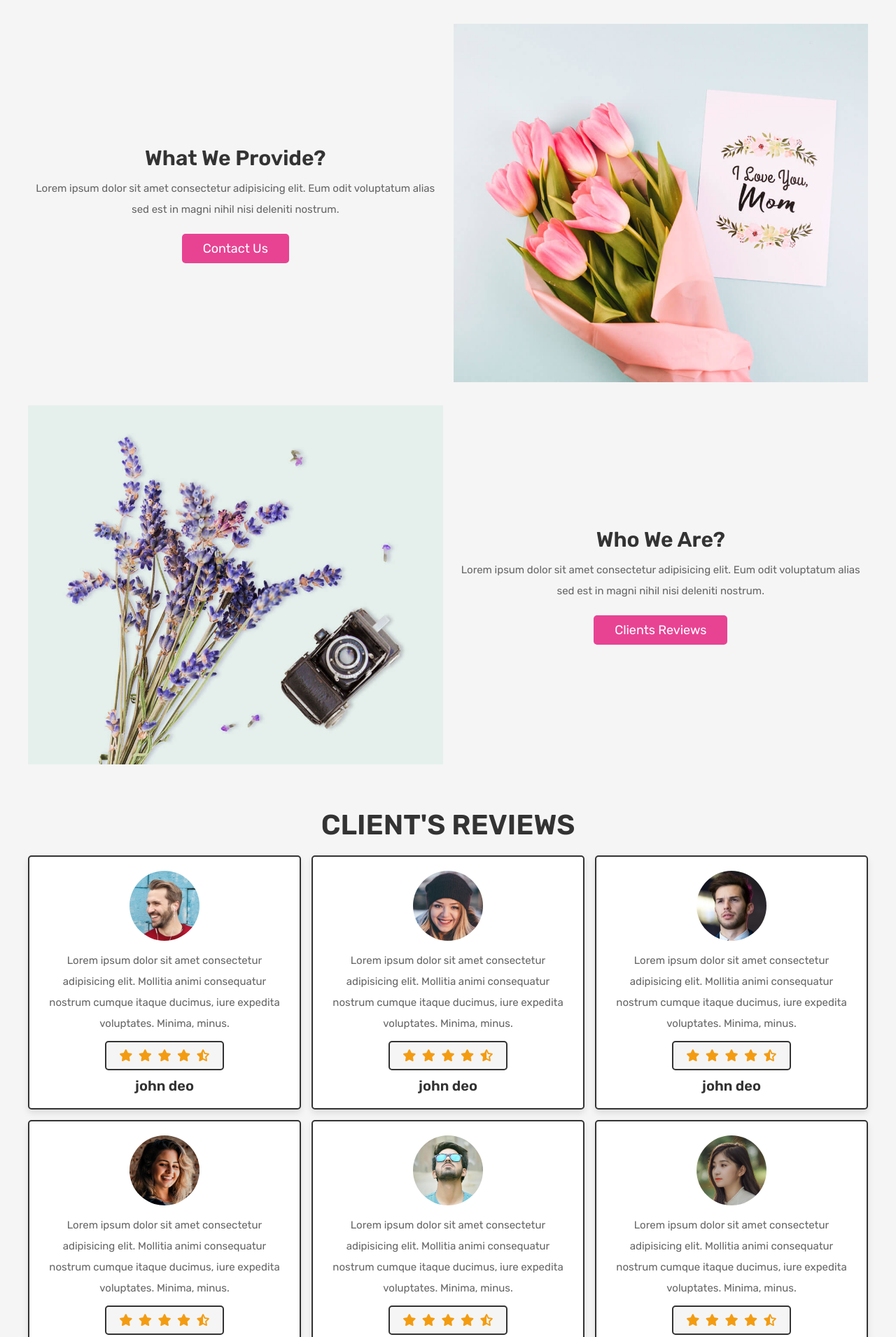
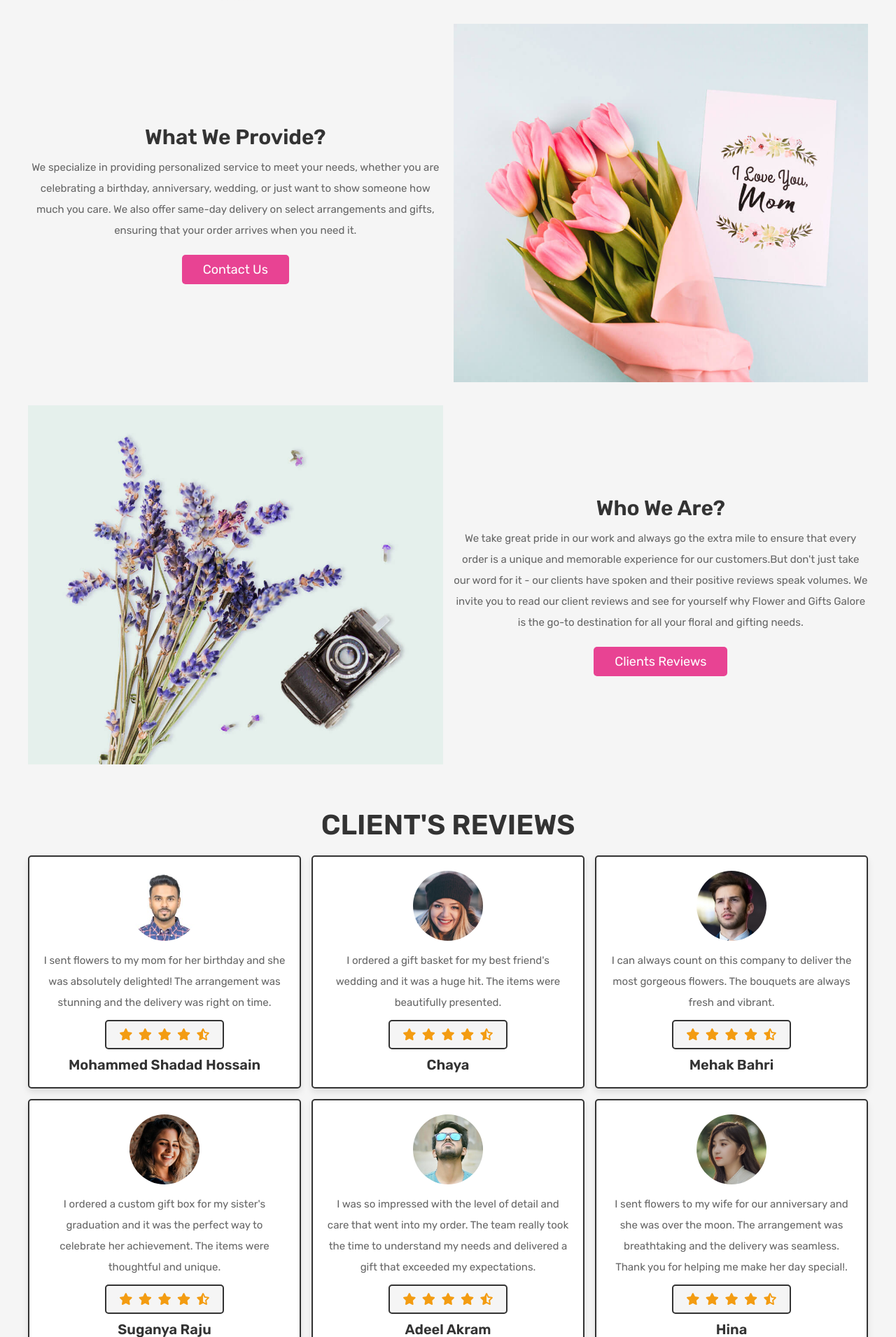
Before and after one commit to mohdshadadhossain/Flower-and-Gifts-Galore, a PHP site: page /about.php in a window 1280 px wide. Shown: the part 820-2730 px from the top of the page at 70% size. Run offline with PHP 8.4, Linux system fonts and the light colour scheme; a user stored in the database is signed in; data comes from the database, SQL or seed files in the repository.

Commit message:
version 1.1 updated about page

```diff
--- a/about.php
+++ b/about.php
@@ -33,7 +33,7 @@ if(!isset($user_id)){
 
 <section class="heading">
     <h3>about us</h3>
-    <p> <a href="home.php">home</a> / about </p>
+    <p> <a href="home.php">Home</a> / About </p>
 </section>
 
 <section class="about">
@@ -46,7 +46,7 @@ if(!isset($user_id)){
 
         <div class="content">
             <h3>why choose us?</h3>
-            <p>Lorem ipsum dolor sit amet consectetur adipisicing elit. Eum odit voluptatum alias sed est in magni nihil nisi deleniti nostrum.</p>
+            <p>We offer the highest quality flowers and gifts, personalized service, and exceptional value. Our team of experts carefully handpicks and crafts every arrangement and gift, ensuring that each order is a unique work of art. Plus, with our wide selection of fresh blooms and unique gifts, we have everything you need to make your next occasion unforgettable. Click the "Shop Now" button to experience the Flower and Gifts Galore difference today!</p>
             <a href="shop.php" class="btn">shop now</a>
         </div>
 
@@ -56,7 +56,7 @@ if(!isset($user_id)){
 
         <div class="content">
             <h3>what we provide?</h3>
-            <p>Lorem ipsum dolor sit amet consectetur adipisicing elit. Eum odit voluptatum alias sed est in magni nihil nisi deleniti nostrum.</p>
+            <p>We specialize in providing personalized service to meet your needs, whether you are celebrating a birthday, anniversary, wedding, or just want to show someone how much you care. We also offer same-day delivery on select arrangements and gifts, ensuring that your order arrives when you need it.</p>
             <a href="contact.php" class="btn">contact us</a>
         </div>
 
@@ -74,7 +74,7 @@ if(!isset($user_id)){
 
         <div class="content">
             <h3>who we are?</h3>
-            <p>Lorem ipsum dolor sit amet consectetur adipisicing elit. Eum odit voluptatum alias sed est in magni nihil nisi deleniti nostrum.</p>
+            <p>We take great pride in our work and always go the extra mile to ensure that every order is a unique and memorable experience for our customers.But don't just take our word for it - our clients have spoken and their positive reviews speak volumes. We invite you to read our client reviews and see for yourself why Flower and Gifts Galore is the go-to destination for all your floral and gifting needs.</p>
             <a href="#reviews" class="btn">clients reviews</a>
         </div>
 
@@ -89,8 +89,8 @@ if(!isset($user_id)){
     <div class="box-container">
 
         <div class="box">
-            <img src="images/pic-1.png" alt="">
-            <p>Lorem ipsum dolor sit amet consectetur adipisicing elit. Mollitia animi consequatur nostrum cumque itaque ducimus, iure expedita voluptates. Minima, minus.</p>
+            <img src="images/pic-1.jpg" alt="">
+            <p>I sent flowers to my mom for her birthday and she was absolutely delighted! The arrangement was stunning and the delivery was right on time.</p>
             <div class="stars">
                 <i class="fas fa-star"></i>
                 <i class="fas fa-star"></i>
@@ -98,12 +98,12 @@ if(!isset($user_id)){
                 <i class="fas fa-star"></i>
                 <i class="fas fa-star-half-alt"></i>
             </div>
-            <h3>john deo</h3>
+            <h3>Mohammed Shadad Hossain</h3>
         </div>
 
         <div class="box">
             <img src="images/pic-2.png" alt="">
-            <p>Lorem ipsum dolor sit amet consectetur adipisicing elit. Mollitia animi consequatur nostrum cumque itaque ducimus, iure expedita voluptates. Minima, minus.</p>
+            <p>I ordered a gift basket for my best friend's wedding and it was a huge hit. The items were beautifully presented.</p>
             <div class="stars">
                 <i class="fas fa-star"></i>
                 <i class="fas fa-star"></i>
@@ -111,12 +111,12 @@ if(!isset($user_id)){
                 <i class="fas fa-star"></i>
                 <i class="fas fa-star-half-alt"></i>
             </div>
-            <h3>john deo</h3>
+            <h3>Chaya</h3>
         </div>
 
         <div class="box">
             <img src="images/pic-3.png" alt="">
-            <p>Lorem ipsum dolor sit amet consectetur adipisicing elit. Mollitia animi consequatur nostrum cumque itaque ducimus, iure expedita voluptates. Minima, minus.</p>
+            <p>I can always count on this company to deliver the most gorgeous flowers. The bouquets are always fresh and vibrant.</p>
             <div class="stars">
                 <i class="fas fa-star"></i>
                 <i class="fas fa-star"></i>
@@ -124,12 +124,12 @@ if(!isset($user_id)){
                 <i class="fas fa-star"></i>
                 <i class="fas fa-star-half-alt"></i>
             </div>
-            <h3>john deo</h3>
+            <h3>Mehak Bahri</h3>
         </div>
 
         <div class="box">
             <img src="images/pic-4.png" alt="">
-            <p>Lorem ipsum dolor sit amet consectetur adipisicing elit. Mollitia animi consequatur nostrum cumque itaque ducimus, iure expedita voluptates. Minima, minus.</p>
+            <p>I ordered a custom gift box for my sister's graduation and it was the perfect way to celebrate her achievement. The items were thoughtful and unique.</p>
             <div class="stars">
                 <i class="fas fa-star"></i>
                 <i class="fas fa-star"></i>
@@ -137,12 +137,12 @@ if(!isset($user_id)){
                 <i class="fas fa-star"></i>
                 <i class="fas fa-star-half-alt"></i>
             </div>
-            <h3>john deo</h3>
+            <h3>Suganya Raju</h3>
         </div>
 
         <div class="box">
             <img src="images/pic-5.png" alt="">
-            <p>Lorem ipsum dolor sit amet consectetur adipisicing elit. Mollitia animi consequatur nostrum cumque itaque ducimus, iure expedita voluptates. Minima, minus.</p>
+            <p>I was so impressed with the level of detail and care that went into my order. The team really took the time to understand my needs and delivered a gift that exceeded my expectations.</p>
             <div class="stars">
                 <i class="fas fa-star"></i>
                 <i class="fas fa-star"></i>
@@ -150,12 +150,12 @@ if(!isset($user_id)){
                 <i class="fas fa-star"></i>
                 <i class="fas fa-star-half-alt"></i>
             </div>
-            <h3>john deo</h3>
+            <h3>Adeel Akram</h3>
         </div>
 
         <div class="box">
             <img src="images/pic-6.png" alt="">
-            <p>Lorem ipsum dolor sit amet consectetur adipisicing elit. Mollitia animi consequatur nostrum cumque itaque ducimus, iure expedita voluptates. Minima, minus.</p>
+            <p>I sent flowers to my wife for our anniversary and she was over the moon. The arrangement was breathtaking and the delivery was seamless. Thank you for helping me make her day special!.</p>
             <div class="stars">
                 <i class="fas fa-star"></i>
                 <i class="fas fa-star"></i>
@@ -163,7 +163,7 @@ if(!isset($user_id)){
                 <i class="fas fa-star"></i>
                 <i class="fas fa-star-half-alt"></i>
             </div>
-            <h3>john deo</h3>
+            <h3>Hina</h3>
         </div>
 
     </div>
--- a/css/style.css
+++ b/css/style.css
@@ -487,6 +487,7 @@ section{
    line-height: 2;
 }
 
+
 .quick-view form .qty{
    width: 100%;
    padding:1.2rem 1.4rem;
@@ -499,7 +500,7 @@ section{
 
 .home-contact{
    background-color: var(--black);
-   text-align: center;
+   text-align: left;
 }
 
 .home-contact .content{
```
Also changed, not shown: images/pic-1.jpg (added), images/pic-1.png (deleted).
